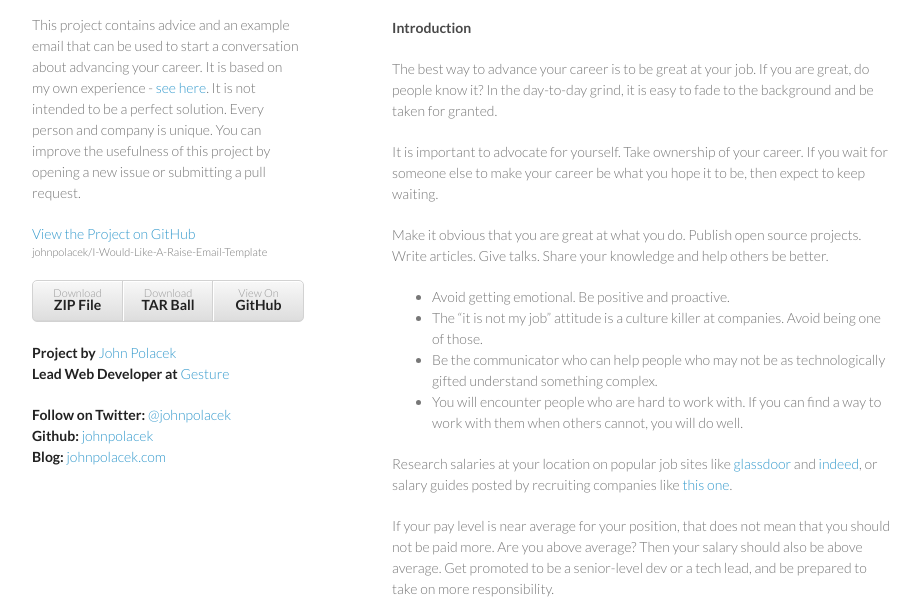
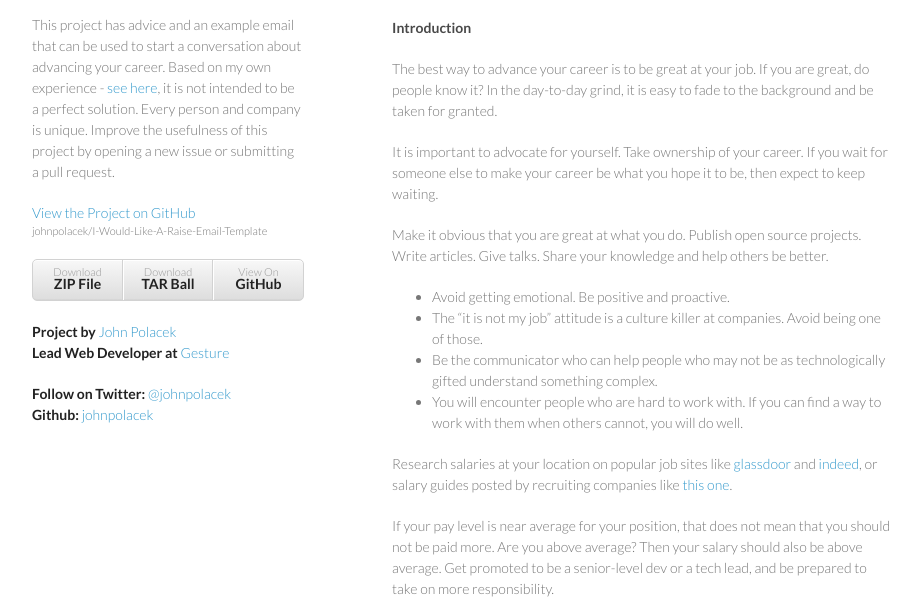
Before and after one commit to brianjking/I-Would-Like-A-Raise-Email-Template, a plain HTML site: page index.html in a window 1280 px wide. Shown: the part 188-800 px from the top of the page, without its empty margins (178-1098 px from the left). Drawn offline with Linux system fonts and the light colour scheme.

Commit message:
copy tweak

```diff
--- a/index.html
+++ b/index.html
@@ -16,7 +16,7 @@
       <header>
         <h1>I Would Like A Raise Email Template</h1>
         <p>An example and guide to writing an email to your boss, asking for a raise.</p>
-        <p>This project contains advice and an example email that can be used to start a conversation about advancing your career. It is based on my own experience - <a href="http://johnpolacek.com/2015/05/31/talkraise/">see here</a>. It is not intended to be a perfect solution. Every person and company is unique. You can improve the usefulness of this project by opening a new issue or submitting a pull request.</p>
+        <p>This project has advice and an example email that can be used to start a conversation about advancing your career. Based on my own experience - <a href="http://johnpolacek.com/2015/05/31/talkraise/">see here</a>, it is not intended to be a perfect solution. Every person and company is unique. Improve the usefulness of this project by opening a new issue or submitting a pull request.</p>
 
         <p class="view"><a href="https://github.com/johnpolacek/I-Would-Like-A-Raise-Email-Template">View the Project on GitHub <small>johnpolacek/I-Would-Like-A-Raise-Email-Template</small></a></p>
 
@@ -31,7 +31,6 @@
         <p><strong>
             Follow on Twitter: <a href="https://twitter.com/intent/follow?original_referer=http%3A%2F%2Fjohnpolacek.github.io%2F&region=follow_link&screen_name=johnpolacek&tw_p=followbutton">@johnpolacek</a><br/>
             Github: <a href="https://github.com/johnpolacek">johnpolacek</a><br/>
-            Blog: <a href="http://johnpolacek.com">johnpolacek.com</a>
           </strong>
         </p>
       </header>
```
